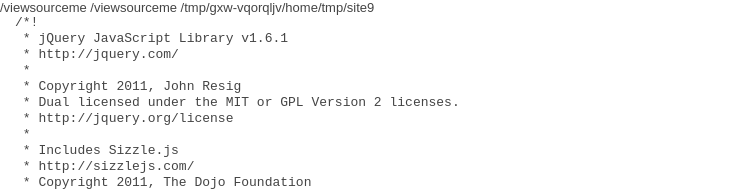
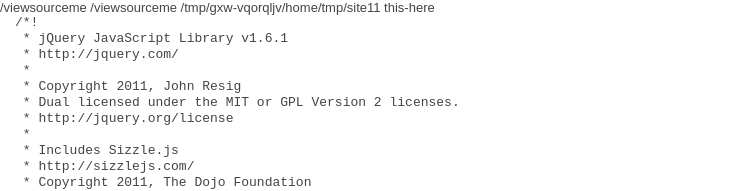
Before and after one commit to chrisjacob/viewsourceme, a Jekyll site: the page built from jquery/index.html, in a window 1280 px wide and 900 px high. Shown: the top 191 px of the window, without its empty margins (0-738 px from the left). Built offline with Jekyll 4.4.1, drawn with Linux system fonts in a browser that asks for light colours; Markdown is read by kramdown in place of the engine named in the settings.

Commit message:
more debuging

```diff
--- a/_config.yml
+++ b/_config.yml
@@ -3,7 +3,7 @@
 url: /viewsourceme             #                       | Uncomment this line if hosting on GitHub Pages without a CNAME e.g. http://chrisjacob.github.com/firemonkeyio
 base-url: /viewsourceme        # Default: "/"          | Base URL: Serve website from a given base URL.
 
-
+testing: this-here
 
 # Jekyll Configuration Settings
 # https://github.com/mojombo/jekyll/wiki/Configuration
--- a/_layouts/default.html
+++ b/_layouts/default.html
@@ -35,7 +35,10 @@
 
   <div id="container">
     <header>
-		{{ site.url }} {{ site.base-url }} {{ site.destination }}
+		{{ site.url }}
+		{{ site.base-url }}
+		{{ site.destination }}
+		{{ site.testing }}
     </header>
     <div id="main" role="main">
 
```
